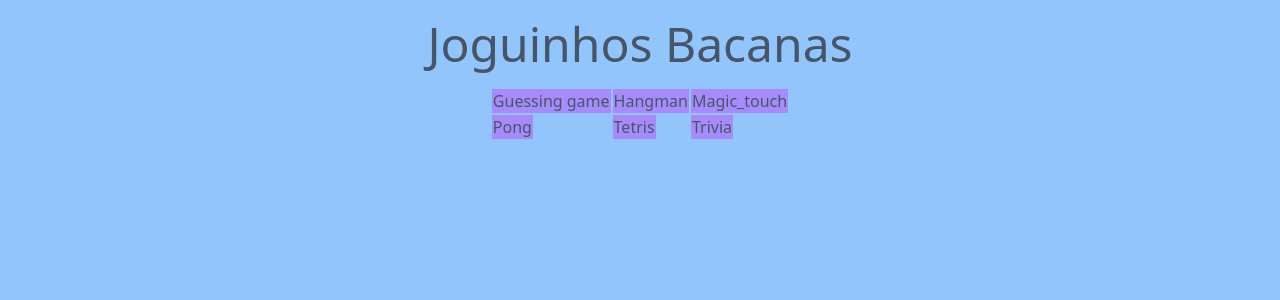
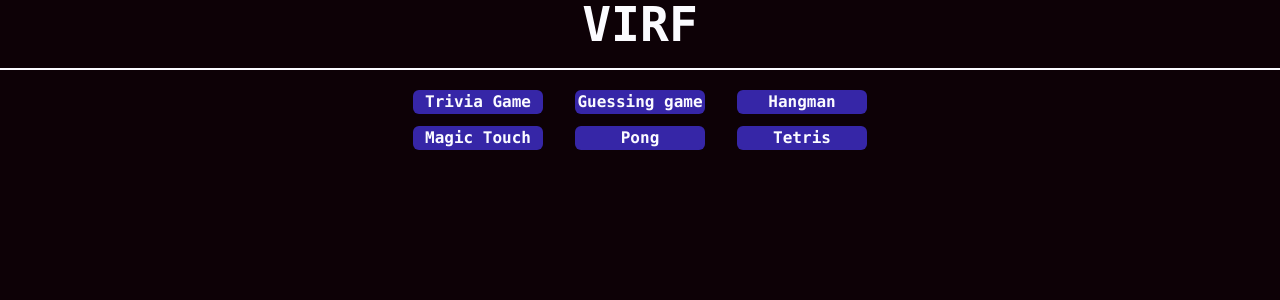
Before and after one commit to alxmrf/VIRF, a Next.js app: page / in a window 1280 px wide. Shown: the top 300 px of the page. Built offline with nearby package versions, Linux system fonts and the light colour scheme.

Commit message:
done some style changes to the main page

```diff
--- /dev/null
+++ b/src/app/Components/linkButton.ts
@@ -0,0 +1,5 @@
+export default function LinkButton() {
+    return(
+
+    );
+}
--- a/src/app/Guessing_game/page.tsx
+++ b/src/app/Guessing_game/page.tsx
@@ -14,7 +14,6 @@ export default function Guessing_game(){
         callBackFn()
     }
     //functions
-
     //handles variables that change what is shown on screen, also sets a random variable to be the correct answer of the guessing game
     const handleStart = () => (
         setGameStarted(()=>{
--- a/src/app/layout.tsx
+++ b/src/app/layout.tsx
@@ -16,7 +16,7 @@ export default function RootLayout({
 }) {
   return (
     <html lang="en">
-      <body className="{inter.className} bg-blue-300 text-slate-600">{children}</body>
+      <body className="{inter.className} bg-[#0D0106] text-[#FBFBFF]">{children}</body>
     </html>
   )
 }
--- a/src/app/page.tsx
+++ b/src/app/page.tsx
@@ -1,26 +1,42 @@
-import Image from 'next/image'
-import Link from 'next/link'
-
+import Image from 'next/image';
+import Link from 'next/link';
+import LinkButton from './Components/linkButton';
 export default function Home() {
   return (
-    <div>
+    <div >
       <div className="flex justify-center items-center border-spacing-4">
-      <h1 className= "text-5xl text-align-center p-5 ">Joguinhos Bacanas</h1>
+      <h1 className= "text-5xl text-align-center top-2 font-mono font-extrabold ">VIRF</h1>
       </div>
-      <div className='flex justify-center items-center'>
-        <table className='spacing-'>
-          <tr>
-            <td><Link className = "border  border-round bg-violet-400 border-violet-400 focus:bg-violet-200 hover:bg-violet-200" href="./Guessing_game">Guessing game</Link></td>
-            <td><Link  className = "border  border-round bg-violet-400 border-violet-400 focus:bg-violet-200 hover:bg-violet-200" href="./Hangman"> Hangman</Link></td>
-            <td><Link className = "border  border-round bg-violet-400 border-violet-400 focus:bg-violet-200 hover:bg-violet-200" href="./Magic_touch">Magic_touch</Link></td>
-          </tr>
-          <tr>
-            <td>	<Link  className = "border  border-round bg-violet-400 border-violet-400 focus:bg-violet-200 hover:bg-violet-200" href="./Pong">Pong</Link></td>
-            <td><Link className = "border  border-round bg-violet-400 border-violet-400 focus:bg-violet-200 hover:bg-violet-200" href="./Tetris">Tetris</Link></td>
-            <td><Link className = "border  border-round bg-violet-400 border-violet-400 focus:bg-violet-200 hover:bg-violet-200" href="./Trivia">Trivia</Link></td>
-          </tr>
-        </table>
+<div className=' w-full h-0.5 bg-[#FBFBFF] my-5'></div>
+    <div className='space-y-3'>
+      <div className='flex justify-center h-6'>
+        <div className=' flex space-x-8 rounded-md'>
+          <div className='h-full w-[130px] bg-[#3626A7]  flex rounded-md justify-center'>
+              <Link href={"./Trivia"} className='hover:bg-[#657ED4] focus:bg-[#657ED4] h-full font-mono font-extrabold w-full rounded-md justify-center text-center text-'>Trivia Game</Link>
+          </div>
+          <div className='h-full w-[130px] flex bg-[#3626A7] rounded-md justify-center'>
+            <Link href={"./Guessing_game"} className='hover:bg-[#657ED4] focus:bg-[#657ED4] font-mono font-extrabold h-full w-full rounded-md justify-center text-center text-'>Guessing game</Link>
+          </div>
+          <div className='h-full w-[130px] bg-[#3626A7] flex rounded-md justify-center'>
+            <Link href={"./Hangman"} className='hover:bg-[#657ED4] focus:bg-[#657ED4] font-mono font-extrabold h-full w-full rounded-md justify-center text-center text-'>Hangman</Link>
+          </div>
+        </div>
       </div>
+
+      <div className='flex justify-center h-6'>
+        <div className=' flex space-x-8 rounded-md'>
+          <div className='h-full w-[130px] bg-[#3626A7]  flex rounded-md justify-center'>
+              <Link href={"./Magic_touch"} className='hover:bg-[#657ED4] focus:bg-[#657ED4] h-full font-mono font-extrabold w-full rounded-md justify-center text-center text-'>Magic Touch</Link>
+          </div>
+          <div className='h-full w-[130px] flex bg-[#3626A7] rounded-md justify-center'>
+            <Link href={"./Pong"} className='hover:bg-[#657ED4] focus:bg-[#657ED4] font-mono font-extrabold h-full w-full rounded-md justify-center text-center text-'>Pong</Link>
+          </div>
+          <div className='h-full w-[130px] bg-[#3626A7] flex rounded-md justify-center'>
+            <Link href={"./Tetris"} className='hover:bg-[#657ED4] focus:bg-[#657ED4] font-mono font-extrabold h-full w-full rounded-md justify-center text-center text-'>Tetris</Link>
+          </div>
+        </div>
+      </div>
+    </div>
     </div>
   );
   }
```
